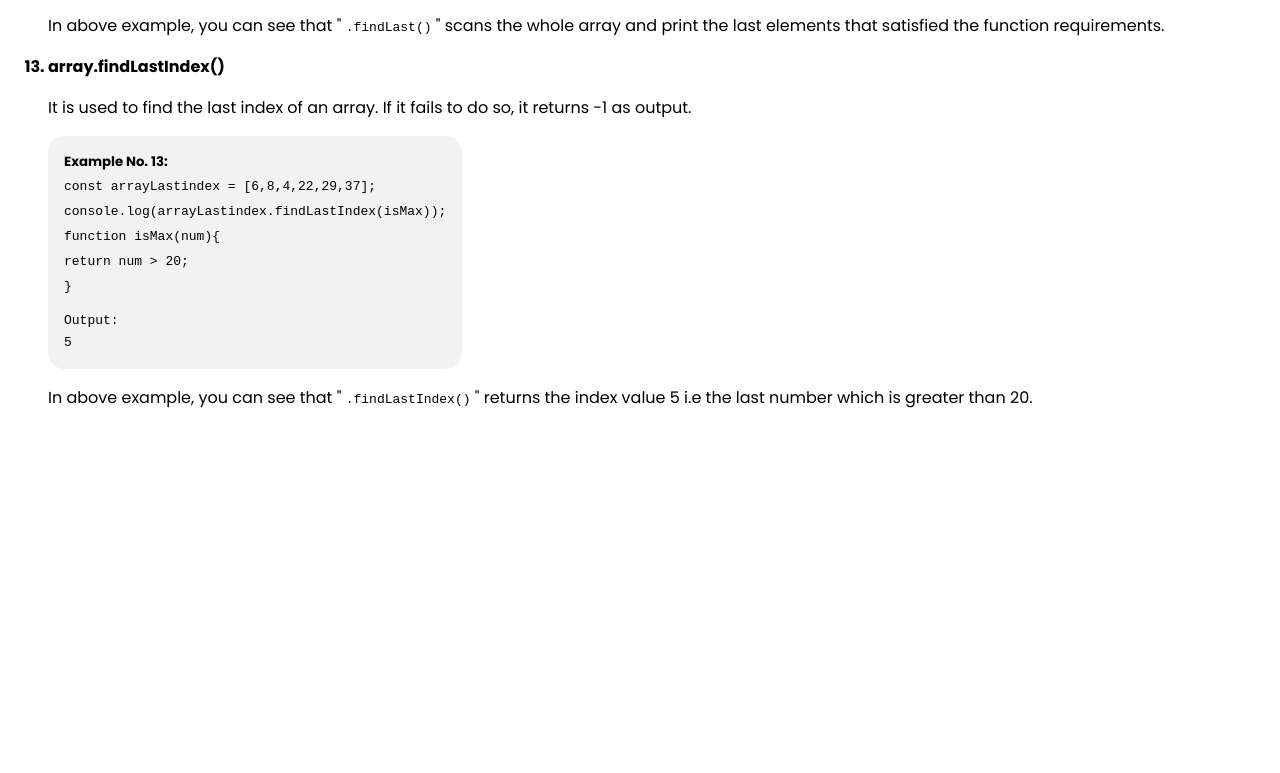
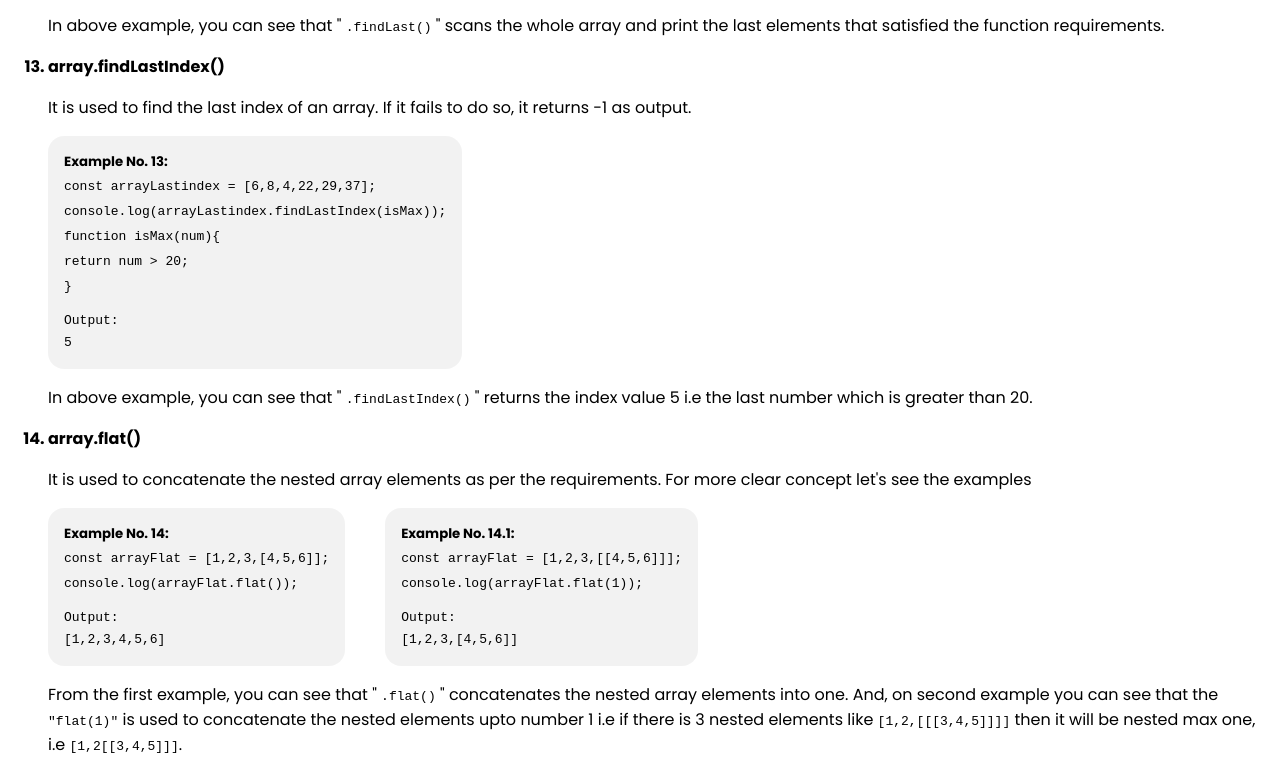
Before and after one commit to sandeepatcodewing/array-methods, a plain HTML site: page index.html in a window 1280 px wide. Shown: the part 4680-5453 px from the top of the page. Before the commit the page ends 5106 px from the top, so only its background shows below. Drawn offline with Linux system fonts and the light colour scheme.

Commit message:
method: array.flat()

```diff
--- a/index.html
+++ b/index.html
@@ -427,6 +427,44 @@
           " returns the index value 5 i.e the last number which is greater than 20.
         </p>
       </li>
+      <!-- array.flat() -->
+      <li>
+        <p><b>array.flat()</b></p>
+        <p>
+          It is used to concatenate the nested array elements as per the requirements. For more clear concept let's see the examples
+        </p>
+        <div class="examples">
+          <div class="item-one">
+            <h5 id="example-14">Example No. 14:</h5>
+            <code>
+              const arrayFlat = [1,2,3,[4,5,6]];
+              <br />
+              console.log(arrayFlat.flat());
+              <br />
+              <p class="output">Output:</p>
+              [1,2,3,4,5,6]
+              <br />
+            </code>
+          </div>
+          <div class="item-two">
+            <h5 id="example-14.1">Example No. 14.1:</h5>
+            <code>
+              const arrayFlat = [1,2,3,[[4,5,6]]];
+              <br />
+              console.log(arrayFlat.flat(1));
+              <br />
+              <p class="output">Output:</p>
+              [1,2,3,[4,5,6]]
+              <br />
+            </code>
+          </div>
+        </div>
+        <p>
+          From the first example, you can see that "
+          <code>.flat()</code>
+          " concatenates the nested array elements into one. And, on second example you can see that the <code>"flat(1)"</code> is used to concatenate the nested elements upto number 1 i.e if there is 3 nested elements like <code>[1,2,[[[3,4,5]]]]</code> then it will be nested max one, i.e <code>[1,2[[3,4,5]]]</code>.
+        </p>
+      </li>
     </ol>
 
     <script src="methods.js"></script>
--- a/methods.js
+++ b/methods.js
@@ -85,3 +85,7 @@ function isMax(num){
     return num > 20;
 }
 // Output: 5
+
+//array.flat()
+const arrayFlat = [1,2,3,[[4,5,6]]];
+console.log(arrayFlat.flat(2));
```
